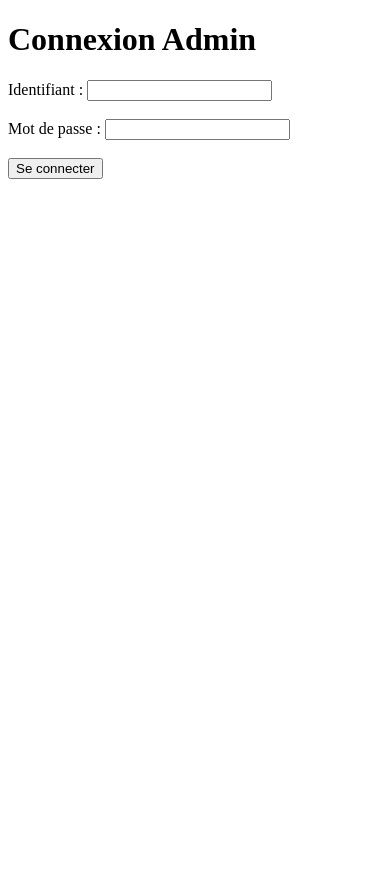
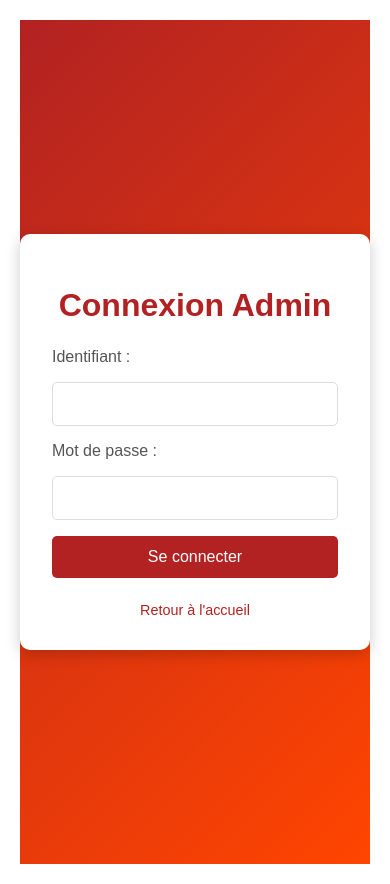
Before and after one commit to inankia3/Projet_Reserv, a Django app: page /adminLogin/ in a window 390 px wide. Before the commit the page ends 179 px from the top, so only its background shows below. Run offline with Django 5.2, Linux system fonts and the light colour scheme.

Commit message:
Add static file settings and enhance templates with responsive design for improved user experience

```diff
--- a/Reservation/static/css/styles.css
+++ b/Reservation/static/css/styles.css
@@ -88,3 +88,175 @@ th {
     background-color: #ccc;
     cursor: not-allowed;
 }
+
+.login-container {
+    display: flex;
+    justify-content: center;
+    align-items: center;
+    height: 100vh;
+    background: linear-gradient(135deg, #b22222, #ff4500); /* Rouge foncé à rouge orangé */
+    font-family: 'Arial', sans-serif;
+}
+
+.login-box {
+    background: white;
+    padding: 2rem;
+    border-radius: 10px;
+    box-shadow: 0 4px 15px rgba(0, 0, 0, 0.2);
+    width: 100%;
+    max-width: 400px;
+    text-align: center;
+}
+
+.login-box h1 {
+    margin-bottom: 1.5rem;
+    font-size: 2rem;
+    color: #b22222; /* Rouge foncé */
+}
+
+.login-box form {
+    display: flex;
+    flex-direction: column;
+    gap: 1rem;
+}
+
+.login-box label {
+    font-size: 1rem;
+    color: #555;
+    text-align: left;
+}
+
+.login-box input[type="text"],
+.login-box input[type="password"] {
+    padding: 0.75rem;
+    border: 1px solid #ddd;
+    border-radius: 5px;
+    font-size: 1rem;
+    outline: none;
+    transition: border-color 0.3s ease;
+}
+
+.login-box input[type="text"]:focus,
+.login-box input[type="password"]:focus {
+    border-color: #b22222; /* Rouge foncé */
+}
+
+.login-box button {
+    padding: 0.75rem;
+    background: #b22222; /* Rouge foncé */
+    color: white;
+    border: none;
+    border-radius: 5px;
+    font-size: 1rem;
+    cursor: pointer;
+    transition: background 0.3s ease;
+}
+
+.login-box button:hover {
+    background: #ff4500; /* Rouge orangé */
+}
+
+.login-box .error {
+    color: #ff4444;
+    margin-top: 1rem;
+    font-size: 0.9rem;
+}
+
+.login-box .back-link {
+    margin-top: 1.5rem;
+    font-size: 0.9rem;
+    color: #555;
+}
+
+.login-box .back-link a {
+    color: #b22222; /* Rouge foncé */
+    text-decoration: none;
+    transition: color 0.3s ease;
+}
+
+.login-box .back-link a:hover {
+    color: #ff4500; /* Rouge orangé */
+}
+
+/* Animation pour le formulaire */
+@keyframes fadeIn {
+    from {
+        opacity: 0;
+        transform: translateY(-20px);
+    }
+    to {
+        opacity: 1;
+        transform: translateY(0);
+    }
+}
+
+.login-box {
+    animation: fadeIn 0.5s ease-out;
+}
+
+/* Styles spécifiques pour le bouton de retour */
+.back-button {
+    display: inline-block;
+    margin-top: 1rem;
+    padding: 0.5rem 1rem;
+    background: #b22222; /* Rouge foncé */
+    color: white;
+    border: none;
+    border-radius: 5px;
+    text-decoration: none;
+    font-size: 0.9rem;
+    cursor: pointer;
+    transition: background 0.3s ease;
+}
+
+.back-button:hover {
+    background: #ff4500; /* Rouge orangé */
+}
+
+/* Styles pour la page d'accueil (index.html) */
+.index-container {
+    display: flex;
+    justify-content: center;
+    align-items: center;
+    height: 100vh;
+    background: linear-gradient(135deg, #b22222, #ff4500); /* Rouge foncé à rouge orangé */
+    font-family: 'Arial', sans-serif;
+    text-align: center;
+}
+
+.index-box {
+    background: white;
+    padding: 2rem;
+    border-radius: 10px;
+    box-shadow: 0 4px 15px rgba(0, 0, 0, 0.2);
+    width: 100%;
+    max-width: 500px;
+}
+
+.index-box h2 {
+    font-size: 2rem;
+    color: #b22222; /* Rouge foncé */
+    margin-bottom: 1.5rem;
+}
+
+.index-box p {
+    font-size: 1.2rem;
+    color: #555;
+    margin-bottom: 2rem;
+}
+
+.index-box a button {
+    padding: 0.75rem 1.5rem;
+    background: #b22222; /* Rouge foncé */
+    color: white;
+    border: none;
+    border-radius: 5px;
+    font-size: 1rem;
+    cursor: pointer;
+    transition: background 0.3s ease;
+    margin: 0.5rem;
+}
+
+.index-box a button:hover {
+    background: #ff4500; /* Rouge orangé */
+}
--- a/Reservation/templates/adminLogin.html
+++ b/Reservation/templates/adminLogin.html
@@ -1,26 +1,24 @@
-<!-- templates/adminLogin.html -->
-<!DOCTYPE html>
-<html lang="fr">
-<head>
-    <meta charset="UTF-8">
-    <title>Connexion Admin</title>
-</head>
-<body>
+{% extends 'base.html' %}
+{% block title %}Connexion Admin{% endblock %}
+
+{% block content %}
+<div class="login-container">
+    <div class="login-box">
         <h1>Connexion Admin</h1>
-
         {% if error %}
-        <p style="color: red;">{{ error }}</p>
+            <p class="error">{{ error }}</p>
         {% endif %}
-
         <form method="POST" action="{% url 'adminLogin' %}">
             {% csrf_token %}
             <label for="username">Identifiant :</label>
-        <input type="text" id="username" name="username" required><br><br>
-
+            <input type="text" id="username" name="username" required>
             <label for="password">Mot de passe :</label>
-        <input type="password" id="password" name="password" required><br><br>
-
+            <input type="password" id="password" name="password" required>
             <button type="submit">Se connecter</button>
         </form>
-</body>
-</html>
+        <div class="back-link">
+            <a href="{% url 'index' %}">Retour à l'accueil</a>
+        </div>
+    </div>
+</div>
+{% endblock %}
--- a/Reservation/templates/base.html
+++ b/Reservation/templates/base.html
@@ -1,9 +1,10 @@
-{% load static %}
 <!DOCTYPE html>
 <html lang="fr">
 <head>
     <meta charset="UTF-8">
     <title>{% block title %}Réservation Box{% endblock %}</title>
+    <!-- Charger les fichiers statiques -->
+    {% load static %}
     <link rel="stylesheet" href="{% static 'css/styles.css' %}">
 </head>
 <body>
--- a/Reservation/views.py
+++ b/Reservation/views.py
@@ -1,17 +1,12 @@
 from django.shortcuts import render, redirect, get_object_or_404, HttpResponse
 from django.urls import reverse
 from .models import Etudiant, Creneau, Reservation, Admin
-from django.contrib.auth.hashers import check_password
 from django.utils import timezone
 import datetime
 
 # Page d'accueil (simple HttpResponse, vous pouvez en faire un template si vous préférez)
 def index(request):
-    texte = "<h2> Réservation de Box</h2><br>"
-    texte += "Bienvenue sur le site de réservation de box « silencieuses »<br><br>"
-    texte += "<a href='/idEtudiant'><button>Étudiant</button></a><br>"
-    texte += "<a href='/adminLogin'><button>Admin</button></a>"
-    return HttpResponse(texte)
+    return render(request, 'index.html')
 
 # -------------
 # ÉTUDIANT
@@ -117,6 +112,7 @@ def vueCalendrier(request):
         'action_url': reverse('calendrier1h_to_15'),
     }
     return render(request, 'calendrier.html', context)
+
 
 
 def calendrier1h_to_15(request):
```
Also changed, not shown: App/settings.py (+9 -0 lines), Reservation/templates/formCodeEtud.html (+8 -1 lines), Reservation/templates/formEtudiant.html (+8 -1 lines), Reservation/templates/index.html (+7 -9 lines), db.sqlite3. Lines whose indentation alone changed are shown as unchanged.
